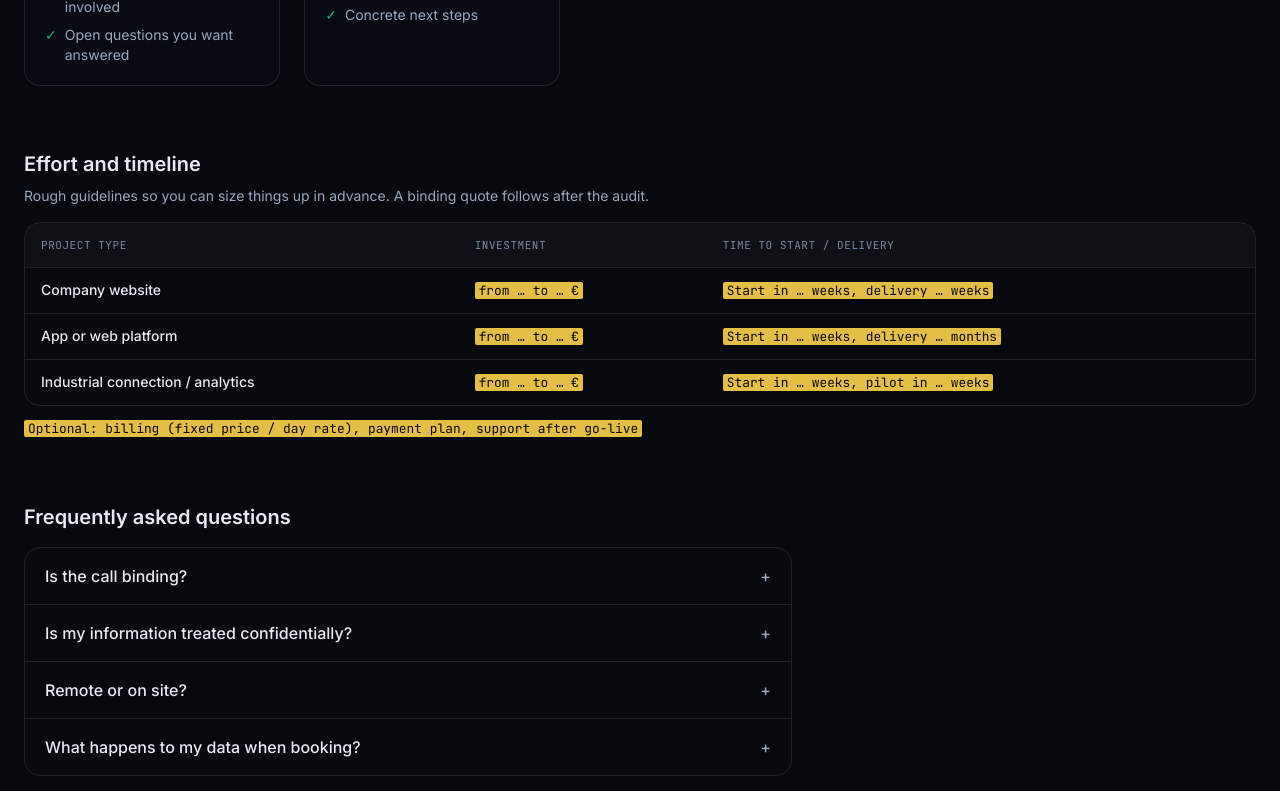
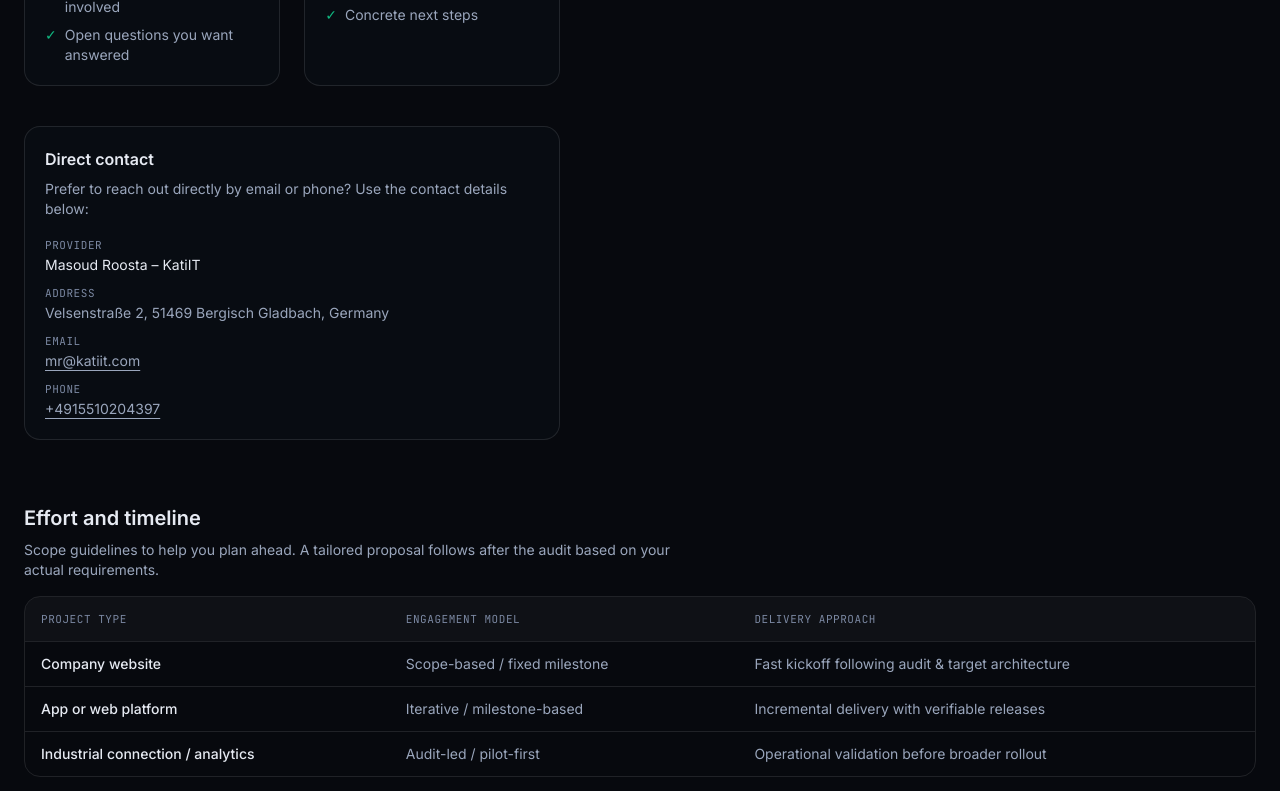
Before and after one commit to KatiIT/KatiIT, a Next.js app: page /en/audit in a window 1280 px wide. Shown: the part 1000-1791 px from the top of the page. Built offline with nearby package versions, Linux system fonts and the light colour scheme; no server answers.

Commit message:
Fix Audit page bilingual copy, contact details, and Cal.com embed fallback

```diff
--- a/src/app/[lang]/audit/page.tsx
+++ b/src/app/[lang]/audit/page.tsx
@@ -1,8 +1,8 @@
 import type { Metadata } from "next";
 import Link from "next/link";
 import { notFound } from "next/navigation";
-import { Ph } from "@/components/Placeholder";
 import { CalEmbed } from "@/components/CalEmbed";
+import { site } from "@/config/site";
 import { isLocale } from "@/i18n/config";
 import { auditPages } from "@/i18n/audit-page";
 import { getDictionary } from "@/i18n/dictionaries";
@@ -24,6 +24,7 @@ export default async function AuditPage({ params }: { params: Promise<{ lang: st
   const p = auditPages[lang];
   const dict = await getDictionary(lang);
   const card = "rounded-2xl border border-white/10 bg-space-900/60 p-5";
+  const formattedAddress = `${site.street}, ${site.city}, ${lang === "en" ? "Germany" : site.country}`;
 
   return (
     <div className="relative pb-24">
@@ -70,6 +71,36 @@ export default async function AuditPage({ params }: { params: Promise<{ lang: st
                 </section>
               ))}
             </div>
+            <section aria-labelledby="contact-t" className={card}>
+              <h2 id="contact-t" className="font-semibold">{p.contactTitle}</h2>
+              <p className="mt-2 text-sm text-ink-muted">{p.contactLead}</p>
+              <dl className="mt-4 space-y-2 text-sm text-ink-muted">
+                <div>
+                  <dt className="font-mono text-[11px] uppercase tracking-wider text-ink-faint">{p.contactLabels.provider}</dt>
+                  <dd className="text-ink">Masoud Roosta – KatiIT</dd>
+                </div>
+                <div>
+                  <dt className="font-mono text-[11px] uppercase tracking-wider text-ink-faint">{p.contactLabels.address}</dt>
+                  <dd>{formattedAddress}</dd>
+                </div>
+                <div>
+                  <dt className="font-mono text-[11px] uppercase tracking-wider text-ink-faint">{p.contactLabels.email}</dt>
+                  <dd>
+                    <a href={`mailto:${site.email}`} className="underline underline-offset-4 hover:text-ink">
+                      {site.email}
+                    </a>
+                  </dd>
+                </div>
+                <div>
+                  <dt className="font-mono text-[11px] uppercase tracking-wider text-ink-faint">{p.contactLabels.phone}</dt>
+                  <dd>
+                    <a href={`tel:${site.phone}`} className="underline underline-offset-4 hover:text-ink">
+                      {site.phone}
+                    </a>
+                  </dd>
+                </div>
+              </dl>
+            </section>
           </div>
           <section aria-labelledby="book-t" className="min-w-0">
             <h2 id="book-t" className="mb-4 text-xl font-semibold">{p.bookTitle}</h2>
@@ -93,14 +124,14 @@ export default async function AuditPage({ params }: { params: Promise<{ lang: st
                 {p.effort.rows.map((r) => (
                   <tr key={r[0]} className="border-t border-white/10">
                     <th scope="row" className="px-4 py-3 font-medium text-ink">{r[0]}</th>
-                    <td className="px-4 py-3 text-ink-muted"><Ph>{r[1]}</Ph></td>
-                    <td className="px-4 py-3 text-ink-muted"><Ph>{r[2]}</Ph></td>
+                    <td className="px-4 py-3 text-ink-muted">{r[1]}</td>
+                    <td className="px-4 py-3 text-ink-muted">{r[2]}</td>
                   </tr>
                 ))}
               </tbody>
             </table>
           </div>
-          <p className="mt-3 text-sm text-ink-muted"><Ph>{p.effort.note}</Ph></p>
+          <p className="mt-3 text-sm text-ink-muted">{p.effort.note}</p>
         </section>
 
         <section aria-labelledby="faq-t" className="mt-16 max-w-3xl">
--- a/src/i18n/audit-page.ts
+++ b/src/i18n/audit-page.ts
@@ -12,7 +12,21 @@ export type AuditPage = {
   bring: string[];
   getTitle: string;
   get: string[];
-  effort: { title: string; lead: string; cols: [string, string, string]; rows: [string, string, string][]; note: string };
+  contactTitle: string;
+  contactLead: string;
+  contactLabels: {
+    provider: string;
+    address: string;
+    email: string;
+    phone: string;
+  };
+  effort: {
+    title: string;
+    lead: string;
+    cols: [string, string, string];
+    rows: [string, string, string][];
+    note: string;
+  };
   faqTitle: string;
   faq: { q: string; a: string }[];
   bookTitle: string;
@@ -22,7 +36,10 @@ export type AuditPage = {
 
 export const auditPages: Record<Locale, AuditPage> = {
   de: {
-    meta: { title: "Audit buchen", description: "Kurzes Erstgespräch zu Architektur, Zielen und nächsten Schritten. Termin direkt online wählen." },
+    meta: {
+      title: "Audit buchen",
+      description: "Kurzes Erstgespräch zu Architektur, Zielen und nächsten Schritten. Termin direkt online wählen.",
+    },
     back: "Zur Startseite",
     eyebrow: "Audit",
     title: "Architektur-Audit buchen.",
@@ -34,26 +51,44 @@ export const auditPages: Record<Locale, AuditPage> = {
       { title: "3. Nächster Schritt", text: "Sie erhalten eine begründete Empfehlung, wie es sinnvoll weitergeht." },
     ],
     bringTitle: "Hilfreich, wenn Sie mitbringen",
-    bring: ["Eine kurze Beschreibung Ihres Ziels", "Vorhandene Systeme oder Anlagen (grob)", "Zeitrahmen und Beteiligte", "Offene Fragen, die Sie klären möchten"],
+    bring: [
+      "Eine kurze Beschreibung Ihres Ziels",
+      "Vorhandene Systeme oder Anlagen (grob)",
+      "Zeitrahmen und Beteiligte",
+      "Offene Fragen, die Sie klären möchten",
+    ],
     getTitle: "Das nehmen Sie mit",
-    get: ["Eine klare Einordnung Ihres Vorhabens", "Empfehlung zu Technologie und Vorgehen", "Hinweise auf Risiken und Stolpersteine", "Konkrete nächste Schritte"],
+    get: [
+      "Eine klare Einordnung Ihres Vorhabens",
+      "Empfehlung zu Technologie und Vorgehen",
+      "Hinweise auf Risiken und Stolpersteine",
+      "Konkrete nächste Schritte",
+    ],
+    contactTitle: "Direkter Kontakt",
+    contactLead: "Lieber direkt per E-Mail oder Telefon abstimmen? Hier sind die direkten Kontaktdaten:",
+    contactLabels: {
+      provider: "Anbieter",
+      address: "Adresse",
+      email: "E-Mail",
+      phone: "Telefon",
+    },
     effort: {
       title: "Aufwand und Zeitrahmen",
-      lead: "Grobe Richtwerte, damit Sie vorab einordnen können. Ein verbindliches Angebot gibt es nach dem Audit.",
-      cols: ["Projektart", "Investition", "Dauer bis Start / Umsetzung"],
+      lead: "Richtwerte für die Einordnung vorab. Ein konkretes Angebot folgt nach dem Audit anhand Ihres tatsächlichen Umfangs.",
+      cols: ["Projektart", "Modell", "Ablauf"],
       rows: [
-        ["Firmen-Website", "[[von … bis … €]]", "[[Start in … Wochen, Umsetzung … Wochen]]"],
-        ["App oder Web-Plattform", "[[von … bis … €]]", "[[Start in … Wochen, Umsetzung … Monate]]"],
-        ["Industrie-Anbindung / Analytik", "[[von … bis … €]]", "[[Start in … Wochen, Pilot in … Wochen]]"],
+        ["Firmen-Website", "Projektbasiert / Festpreis nach Scope", "Schneller Einstieg nach Audit & Zielbild"],
+        ["App oder Web-Plattform", "Iterativ / Meilensteine", "Schrittweise Umsetzung mit klaren Releases"],
+        ["Industrie-Anbindung / Analytik", "Audit-gestützt / Pilotphase", "Validierung im Betrieb vor voller Rollout-Planung"],
       ],
-      note: "[[Optional: Abrechnung (Festpreis / Tagessatz), Zahlungsplan, Betreuung nach Livegang]]",
+      note: "Genaue Konditionen, Zeitpläne und optionale NDA- oder Betreuungsvereinbarungen legen wir transparent im Erstgespräch fest.",
     },
     faqTitle: "Häufige Fragen",
     faq: [
       { q: "Ist das Gespräch verbindlich?", a: "Nein, das Erstgespräch ist unverbindlich." },
       { q: "Wird vertraulich mit meinen Informationen umgegangen?", a: "Ja. Auf Wunsch schließen wir vorab eine Vertraulichkeitsvereinbarung (NDA)." },
       { q: "Remote oder vor Ort?", a: "Beides ist möglich. Das klären wir bei der Terminvereinbarung." },
-      { q: "Was passiert mit meinen Daten bei der Buchung?", a: "Der Kalender wird erst nach Ihrer Einwilligung geladen. Alternativ erreichen Sie uns per E-Mail." },
+      { q: "Was passiert mit meinen Daten bei der Buchung?", a: "Der Kalender wird erst nach Ihrer Einwilligung geladen. Alternativ erreichen Sie uns direkt per E-Mail oder Telefon." },
     ],
     bookTitle: "Termin wählen",
     other: "Weiterlesen",
@@ -64,7 +99,10 @@ export const auditPages: Record<Locale, AuditPage> = {
     ],
   },
   en: {
-    meta: { title: "Book an audit", description: "A short intro call about architecture, goals and next steps. Pick a slot online." },
+    meta: {
+      title: "Book an audit",
+      description: "A short intro call about architecture, goals and next steps. Pick a slot online.",
+    },
     back: "Back to home",
     eyebrow: "Audit",
     title: "Book an architecture audit.",
@@ -76,26 +114,44 @@ export const auditPages: Record<Locale, AuditPage> = {
       { title: "3. Next step", text: "You get a reasoned recommendation on how to proceed." },
     ],
     bringTitle: "Helpful to bring",
-    bring: ["A short description of your goal", "Existing systems or plants (roughly)", "Timeframe and people involved", "Open questions you want answered"],
+    bring: [
+      "A short description of your goal",
+      "Existing systems or plants (roughly)",
+      "Timeframe and people involved",
+      "Open questions you want answered",
+    ],
     getTitle: "What you take away",
-    get: ["A clear assessment of your project", "Recommendation on technology and approach", "Pointers to risks and pitfalls", "Concrete next steps"],
+    get: [
+      "A clear assessment of your project",
+      "Recommendation on technology and approach",
+      "Pointers to risks and pitfalls",
+      "Concrete next steps",
+    ],
+    contactTitle: "Direct contact",
+    contactLead: "Prefer to reach out directly by email or phone? Use the contact details below:",
+    contactLabels: {
+      provider: "Provider",
+      address: "Address",
+      email: "Email",
+      phone: "Phone",
+    },
     effort: {
       title: "Effort and timeline",
-      lead: "Rough guidelines so you can size things up in advance. A binding quote follows after the audit.",
-      cols: ["Project type", "Investment", "Time to start / delivery"],
+      lead: "Scope guidelines to help you plan ahead. A tailored proposal follows after the audit based on your actual requirements.",
+      cols: ["Project type", "Engagement model", "Delivery approach"],
       rows: [
-        ["Company website", "[[from … to … €]]", "[[Start in … weeks, delivery … weeks]]"],
-        ["App or web platform", "[[from … to … €]]", "[[Start in … weeks, delivery … months]]"],
-        ["Industrial connection / analytics", "[[from … to … €]]", "[[Start in … weeks, pilot in … weeks]]"],
+        ["Company website", "Scope-based / fixed milestone", "Fast kickoff following audit & target architecture"],
+        ["App or web platform", "Iterative / milestone-based", "Incremental delivery with verifiable releases"],
+        ["Industrial connection / analytics", "Audit-led / pilot-first", "Operational validation before broader rollout"],
       ],
-      note: "[[Optional: billing (fixed price / day rate), payment plan, support after go-live]]",
+      note: "Exact scope, timeline, NDA terms, and ongoing support options are defined transparently during the initial discussion.",
     },
     faqTitle: "Frequently asked questions",
     faq: [
       { q: "Is the call binding?", a: "No, the intro call is non-binding." },
       { q: "Is my information treated confidentially?", a: "Yes. On request we sign a non-disclosure agreement (NDA) beforehand." },
       { q: "Remote or on site?", a: "Both are possible. We clarify this when booking." },
-      { q: "What happens to my data when booking?", a: "The calendar only loads after your consent. Alternatively you can reach us by email." },
+      { q: "What happens to my data when booking?", a: "The calendar only loads after your consent. Alternatively you can reach out directly by email or phone." },
     ],
     bookTitle: "Pick a slot",
     other: "Keep reading",
```
Also changed, not shown: src/components/CalEmbed.tsx (+7 -4 lines).
